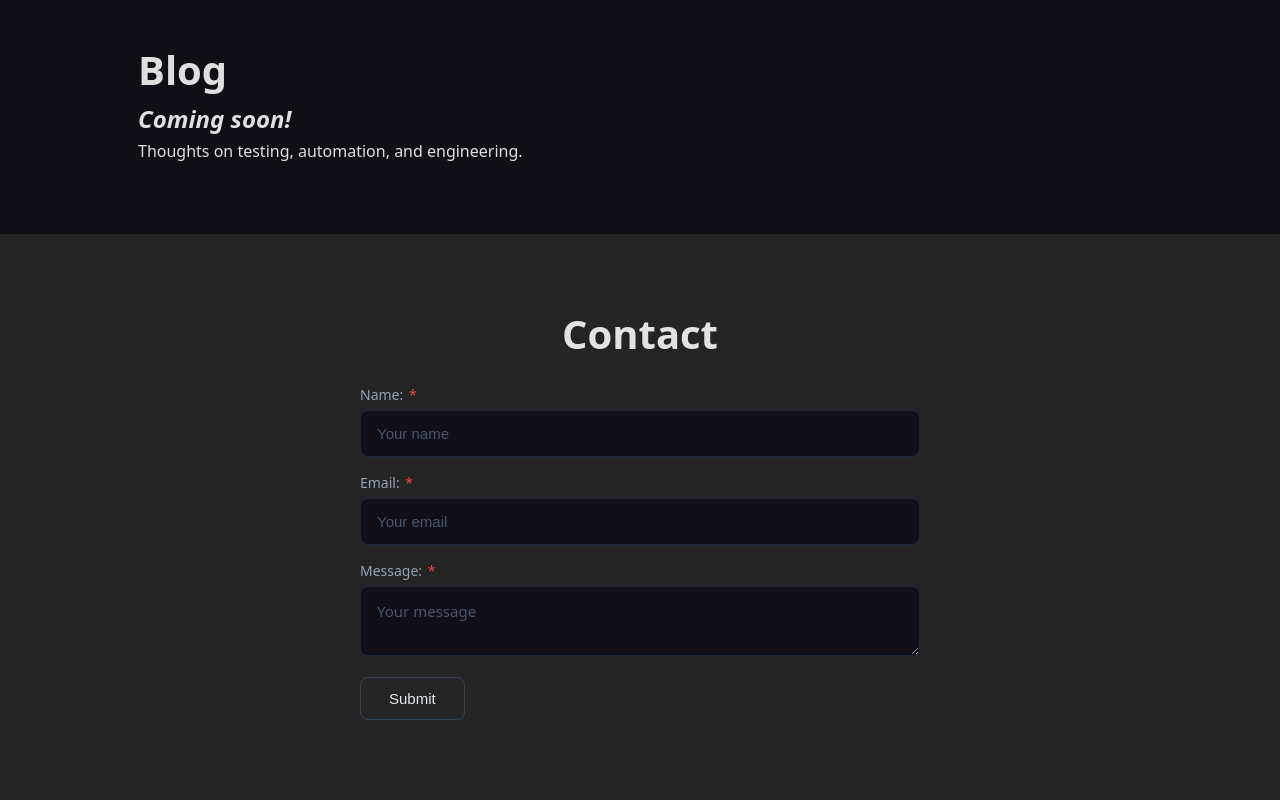
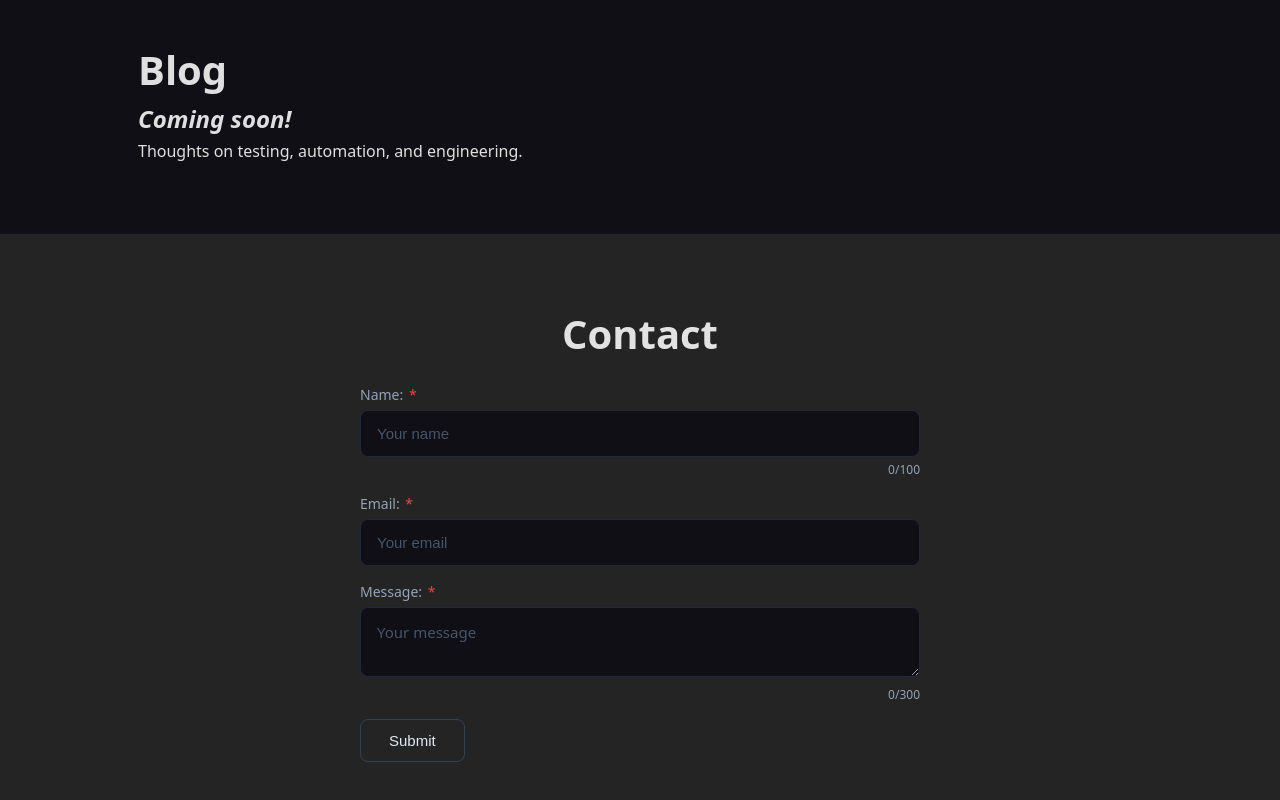
Before and after one commit to vernko/my-portfolio, a React (Vite) app: page / in a window 1280 px wide. Shown: the part 3158-3958 px from the top of the page. Built offline with nearby package versions, Linux system fonts and the light colour scheme.

Commit message:
feat: add character counters to contact form fields
Resolves #44

```diff
--- a/src/components/Contact.css
+++ b/src/components/Contact.css
@@ -55,6 +55,17 @@ textarea.contact-input {
     font-family: inherit;
 }
 
+.contact-char-count {
+    font-size: 12px;
+    color: #94a3b8;
+    text-align: right;
+    margin: 4px 0 0;
+}
+
+.contact-char-count--warning {
+    color: #ef4444;
+}
+
 .contact-submit {
     background: transparent;
     border: 1px solid #334155;
--- a/src/components/Contact.jsx
+++ b/src/components/Contact.jsx
@@ -99,6 +99,9 @@ export default function Contact() {
                                 onChange={(e) => setName(e.target.value)}
                                 onBlur={() => validateField('name')}
                             />
+                            <p className={`contact-char-count ${name.length > 80 ? 'contact-char-count--warning' : ''}`}>
+                                {name.length}/100
+                            </p>
                             {errors.name && <p className="contact-error">{errors.name}</p>}
                         </div>
                         <div>
@@ -126,6 +129,9 @@ export default function Contact() {
                                 onChange={(e) => setMessage(e.target.value)}
                                 onBlur={() => validateField('message')}
                             />
+                            <p className={`contact-char-count ${message.length > 280 ? 'contact-char-count--warning' : ''}`}>
+                                {message.length}/300
+                            </p>
                             {errors.message && <p className="contact-error">{errors.message}</p>}
                         </div>
 
```
